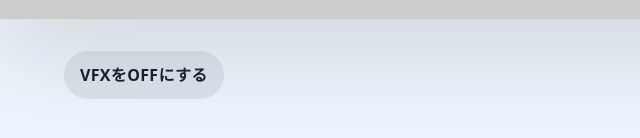
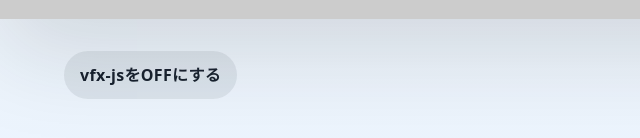
Before and after one commit to novogrammer/hello-vfx-js, a website built with Vite: page src/index.html in a window 1280 px wide. Shown: the part 696-834 px from the top of the page, 0-640 px from the left. Built offline with nearby package versions, Linux system fonts and the light colour scheme; placeholder pictures from the web are drawn by us; what @vfx-js/core, @vfx-js/effects would draw is missing.

Commit message:
文言の"VFX"を"vfx-js"に変更

```diff
--- a/src/index.html
+++ b/src/index.html
@@ -41,7 +41,7 @@
     </section>
     <section class="p-home-section-information">
       <p class="p-home-section-information__copy">
-        <a class="p-home-section-information__toggle js-vfx-toggle" href="?vfx-js=0">VFXをOFFにする</a>
+        <a class="p-home-section-information__toggle js-vfx-toggle" href="?vfx-js=0">vfx-jsをOFFにする</a>
       </p>
     </section>
     <script type="module" src="./index.ts"></script>
--- a/src/index.ts
+++ b/src/index.ts
@@ -67,10 +67,10 @@
   const url = new URL(location.href);
   if (vfxJsEnabled) {
     url.searchParams.set('vfx-js', '0');
-    toggleLink.textContent = 'VFXをOFFにする';
+    toggleLink.textContent = 'vfx-jsをOFFにする';
   } else {
     url.searchParams.delete('vfx-js');
-    toggleLink.textContent = 'VFXをONにする';
+    toggleLink.textContent = 'vfx-jsをONにする';
   }
 
   toggleLink.href = url.toString();
```
